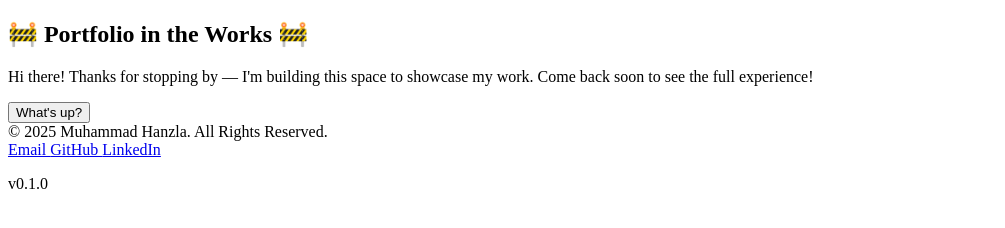
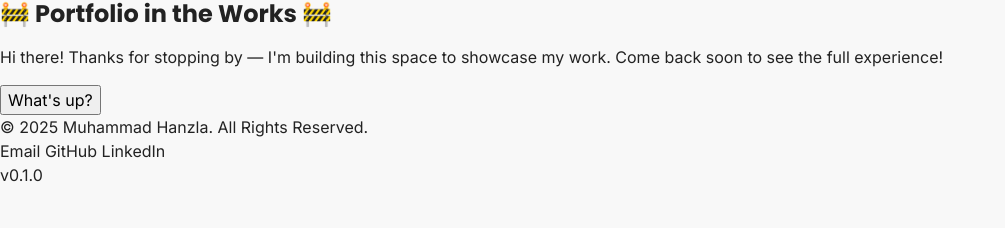
Before and after one commit to hanzala-h/hanzla-portfolio, a website built with Vite: page client/index.html in a window 1280 px wide. Shown: the whole page, without its empty margins (0-1005 px from the left). Built offline with nearby package versions, Linux system fonts and the light colour scheme; a web font is replaced by a local one.

Commit message:
feat(styles): add base layer (reset, global, typography) (refs #16)

```diff
--- /dev/null
+++ b/client/src/scss/base/_global.scss
@@ -0,0 +1,38 @@
+@use '../abstracts/variables' as *;
+@use '../abstracts/mixins' as *;
+
+html {
+  font-size: 100%;
+  scroll-behavior: smooth;
+  -webkit-text-size-adjust: 100%;
+}
+
+body {
+  margin: 0;
+  padding: 0;
+  min-height: 100vh;
+  @include font-family($text-font-stack);
+  color: $secondary-color;
+  background-color: $primary-color;
+  line-height: 1.5;
+  text-rendering: optimizeSpeed;
+}
+
+a {
+  color: inherit;
+  text-decoration: none;
+
+  &:hover,
+  &:focus {
+    text-decoration: underline;
+  }
+}
+
+img,
+picture,
+video,
+canvas,
+svg {
+  display: block;
+  max-width: 100%;
+}
--- /dev/null
+++ b/client/src/scss/base/_reset.scss
@@ -0,0 +1,71 @@
+*,
+*::before,
+*::after {
+  box-sizing: border-box;
+}
+
+body,
+h1,
+h2,
+h3,
+h4,
+h5,
+h6,
+p,
+figure,
+blockquote,
+dl,
+dd {
+  margin: 0;
+}
+
+ul[role='list'],
+ol[role='list'] {
+  list-style: none;
+  padding: 0;
+}
+
+html:focus-within {
+  scroll-behavior: smooth;
+}
+
+body {
+  text-rendering: optimizeSpeed;
+  line-height: 1.5;
+}
+
+a {
+  text-decoration: none;
+  color: inherit;
+}
+
+img,
+picture,
+video,
+canvas,
+svg {
+  display: block;
+  max-width: 100%;
+}
+
+input,
+button,
+textarea,
+select {
+  font: inherit;
+}
+
+@media (prefers-reduced-motion: reduce) {
+  html:focus-within {
+    scroll-behavior: auto;
+  }
+
+  *,
+  *::before,
+  *::after {
+    animation-duration: 0.01ms !important;
+    animation-iteration-count: 1 !important;
+    transition-duration: 0.01ms !important;
+    scroll-behavior: auto !important;
+  }
+}
--- /dev/null
+++ b/client/src/scss/base/_typography.scss
@@ -0,0 +1,17 @@
+@use '../abstracts/variables' as *;
+
+h1,
+h2,
+h3,
+h4,
+h5,
+h6 {
+  font-family: $heading-font-stack;
+  line-height: 1.2;
+  margin: 0 0 1rem;
+}
+
+p {
+  font-size: 1rem;
+  margin: 0 0 1rem;
+}
--- a/client/src/scss/main.scss
+++ b/client/src/scss/main.scss
@@ -1 +1,5 @@
 @charset "utf-8";
+
+@use './base/reset';
+@use './base/global';
+@use './base/typography';
```
